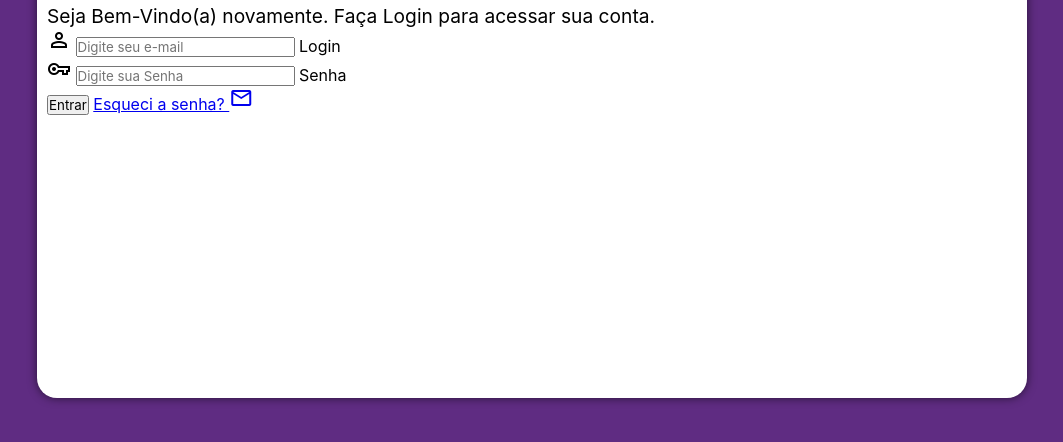
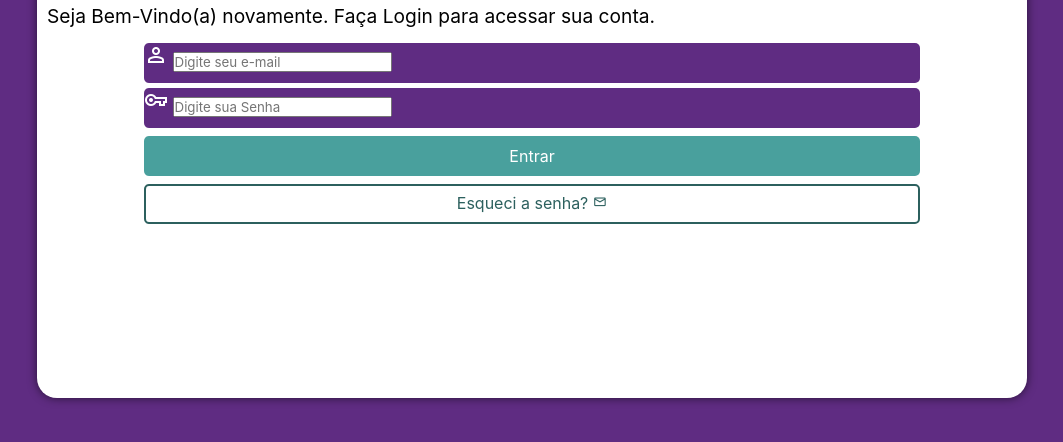
Before and after one commit to felipekauan1/projeto-login, a plain HTML site: page index.html in a window 1280 px wide. Shown: the part 302-744 px from the top of the page, without its empty margins (108-1171 px from the left). Drawn offline with nearby package versions, Linux system fonts and the light colour scheme.

Commit message:
Criei o estilo para o formulário

```diff
--- a/estilos/media-queries.css
+++ b/estilos/media-queries.css
@@ -65,5 +65,28 @@
 
     div#formulario>p {
         font-size: 1.2em;
+        margin-bottom: 15px;
+    }
+
+    form>div.campo {
+        width: 80%;
+        height: 40px;
+        margin: auto;
+        margin-top: 5px;
+    }
+
+    form>div>input[type=submit] {
+        width: 80%;
+        height: 40px;
+        margin: auto;
+        margin-top: 8px;
+    }
+
+    form>div>a.botao {
+        width: 80%;
+        height: 40px;
+        margin: auto;
+        margin-top: 8px;
+        padding-top: 7px;
     }
 }
--- a/estilos/style.css
+++ b/estilos/style.css
@@ -64,3 +64,60 @@ div#formulario>h1 {
 div#formulario>p {
     font-size: .8em;
 }
+
+form>div.campo {
+    display: block;
+    background-color: var(--cor002);
+    width: 100%;
+    height: 40px;
+    border-radius: 5px;
+    margin: 5px 0px 0px 0px;
+}
+
+form>div.campo>span {
+    color: #fff;
+}
+
+form>div.campo>label {
+    display: none;
+}
+
+form>div>input[type=submit] {
+    display: block;
+    font-size: 1em;
+    cursor: pointer;
+    width: 100%;
+    height: 40px;
+    margin-top: 8px;
+    border: none;
+    border-radius: 5px;
+    color: #fff;
+    background-color: var(--cor001);
+}
+
+form>div>input[type=submit]:hover {
+    background-color: #2c605e;
+}
+
+form>div>a.botao {
+    display: block;
+    text-align: center;
+    font-size: 1em;
+    width: 100%;
+    height: 40px;
+    padding-top: 8px;
+    margin-top: 8px;
+    background-color: #fff;
+    border: 2px solid #2c605e;
+    border-radius: 5px;
+    text-decoration: none;
+    color: #2c605e;
+}
+
+form>div>a.botao:hover {
+    background-color: #62d6d3;
+}
+
+form>div>a.botao>span {
+    font-size: .9em;
+}
--- a/index.html
+++ b/index.html
@@ -30,7 +30,7 @@
                 </div>
                 <div>
                     <input type="submit" value="Entrar">
-                    <a href="esqueci.html">Esqueci a senha? <span class="material-symbols-outlined">mail</span></a>
+                    <a href="esqueci.html" class="botao">Esqueci a senha? <span class="material-symbols-outlined">mail</span></a>
                 </div>
             </form>
             </div>
```
